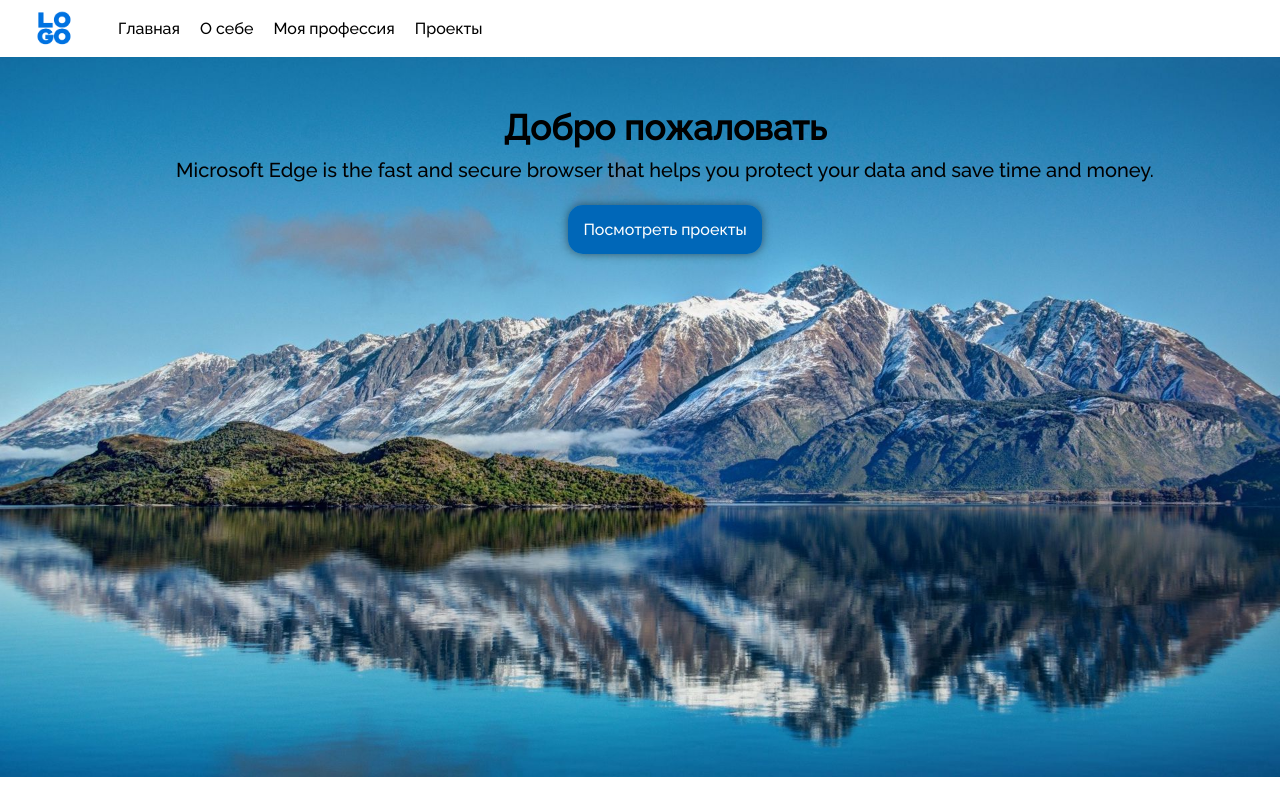
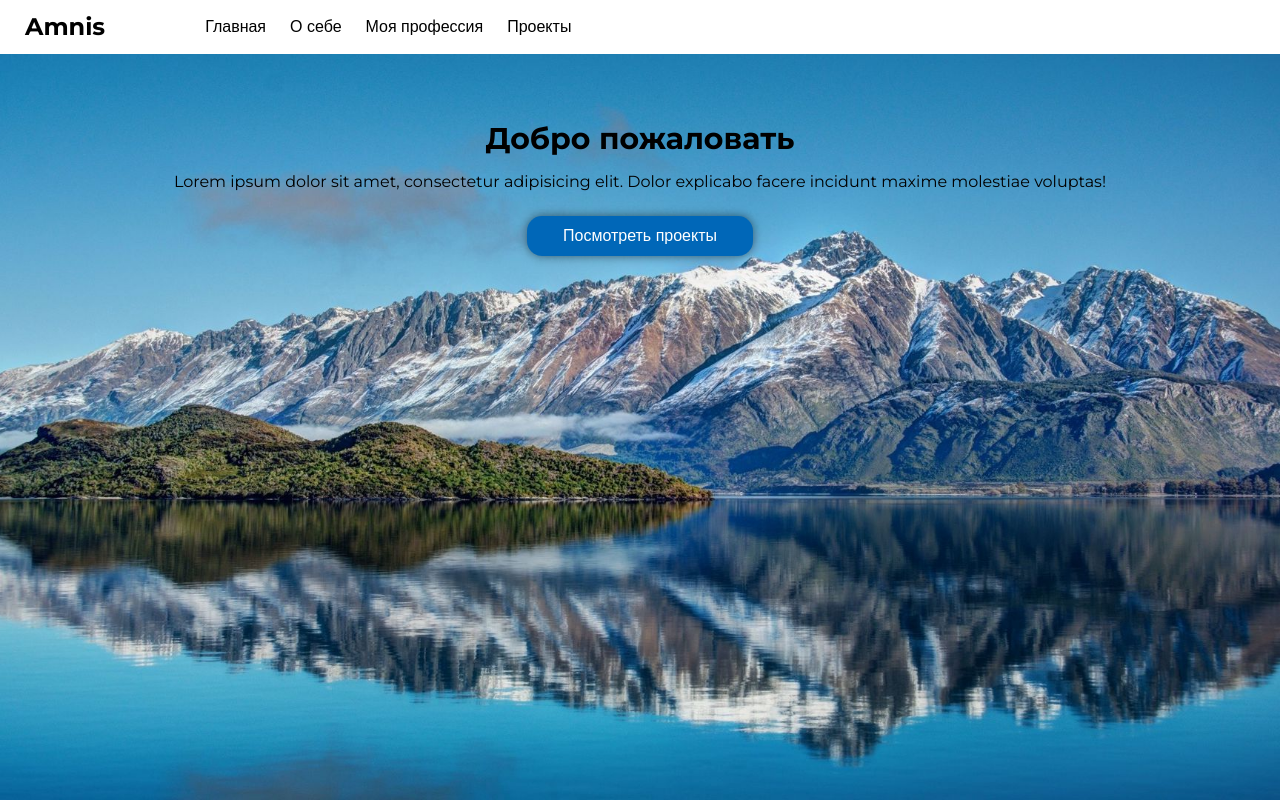
Before and after one commit to Internet-programming-labs/Lab2, a PHP site: page / in a window 1280 px wide. Run offline with PHP 8.4, Linux system fonts and the light colour scheme.

Commit message:
Added some moments

```diff
--- a/Styles/header.css
+++ b/Styles/header.css
@@ -1,19 +1,54 @@
+html
+{
+    box-sizing: border-box;
+}
+
+*, *:before, *:after
+{
+    box-sizing: inherit;
+}
+
 body{
     padding: 0;
     margin: 0;
 }
 
 .header{
+
+    background-color: white;
+    height: 54px;
+}
+
+.header_content
+{
     margin: 0;
-    padding: 0 0;
     display: flex;
+    align-items: center;
+    height: 100%;
+    padding: 0 0 0 25px;
 }
 
 .navigation{
-    margin: 0;
     padding: 0;
     list-style: none;
+    margin: 0 0 0 100px;
 }
+
+@media(max-width: 590px)
+{
+    .navigation{
+        margin: 0 0 0 25px
+    }
+}
+/*
+@media(max-width: 600px)
+{
+    .navigation
+    {
+        margin: 0 30px;
+    }
+}
+ */
 
 .navigation > ul{
     display: flex;
@@ -21,10 +56,17 @@ body{
     list-style: none;
     margin: 0;
     padding: 0;
+    flex-wrap: wrap;
+    text-align: center;
 }
 
 .navigation > ul > li{
-    padding: 10px;
+
+}
+
+.navigation > ul > li:not(:last-child)
+{
+    margin: 0 24px 0 0;
 }
 .navigation > ul
 {
@@ -45,11 +87,16 @@ body{
     text-decoration: underline;
 }
 
+.logo
+{
+    font-size: 24px;
+    font-weight: 700;
+}
+
 .logo img{
     width: 108px;
     /*float: left;*/
 }
-
 
 /*
 
--- /dev/null
+++ b/Styles/index.css
@@ -0,0 +1,96 @@
+html
+{
+    box-sizing: border-box;
+}
+
+*, *:before, *:after
+{
+    box-sizing: inherit;
+}
+
+a
+{
+    text-decoration: none;
+}
+
+ul, ol, li
+{
+    list-style: none;
+    padding: 0;
+}
+
+img
+{
+    vertical-align: top;
+}
+
+h1, h2, h3, h4, h5, h6
+{
+    font-weight: inherit;
+    font-size: inherit;
+}
+
+html, body
+{
+    padding: 0;
+    margin: 0;
+    height: 100%;
+    line-height: 1;
+    font-size: 16px;
+    color: #000;
+    font-family: Montserrat;
+}
+
+body
+{
+    background-image: url("../images/lake_and_mountains.jpg");
+    background-attachment: fixed;
+    background-size: cover;
+    background-position: center;
+    overflow: hidden;
+}
+
+.wrapper
+{
+    width: 88%;
+    margin: 0 auto;
+}
+
+.welcome_container
+{
+    padding: 50px 0;
+    text-align: center;
+}
+
+.welcome_heading
+{
+    font-size: 30px;
+    font-weight: 700;
+}
+
+.welcome_description
+{
+
+}
+
+.welcome_buttons
+{
+    display: inline-flex;
+    padding: 10px 0;
+}
+
+.projects_link
+{
+    background-color: #0067B8;
+    border-radius: 15px;
+    display:flex;
+    min-height: 40px;
+    justify-content: center;
+    align-items: center;
+    padding: 0 36px;
+    text-decoration: none;
+    font-family: 'Raleway', sans-serif;
+    border-radius: 15px;
+    color: white;
+    box-shadow: 0 0 10px rgba(0,0,0,0.5);
+}
--- a/Styles/main.css
+++ b/Styles/main.css
@@ -1,8 +1,31 @@
+html
+{
+    box-sizing: border-box;
+}
+*, *:before, *:after
+{
+    box-sizing: inherit;
+}
+
+body
+{
+    background-image: url("../images/lake_and_mountains.jpg");
+    background-attachment: fixed;
+    background-size: cover;
+    background-position: center;
+    overflow: hidden;
+}
+
+.wrapper
+{
+    margin: 0 25px;
+    width: 100%;
+}
 
 .background img
 {
     width: 100%;
-    position: absolute;
+    position: relative;
     pointer-events: none;
 }
 
@@ -10,14 +33,13 @@
 {
     width: 100%;
     margin: 0 25px;
-    position:absolute;
     display: flex;
     justify-content: center;
 }
 
 .heroItem
 {
-    position:absolute;
+    position: relative;
     top: 50px;
     text-align: center;
 }
--- a/Styles/text_styles.css
+++ b/Styles/text_styles.css
@@ -12,12 +12,19 @@
     font-size: 35px;
 }
 
+.c-heading
+{
+    position: relative;
+    font-family: 'Raleway', sans-serif;
+    margin: 0;
+    font-size: 25px;
+}
+
 .c-paragraph-2{
     font-family: 'Raleway', sans-serif;
     margin: 0;
     padding: 10px 0 3px 0;
     font-size: 20px;
-
 }
 
 .c-paragraph-1{
--- a/header.php
+++ b/header.php
@@ -1,9 +1,8 @@
 
 
-<div class = "header">
-    <div class = "logo">
-        <img src = "images/logo-social.png" alt = "logo-social">
-    </div>
+<header class = "header">
+    <div class = "header_content">
+        <a class = "logo">Amnis</a>
         <nav class = "navigation">
             <ul>
                 <li><a href="index.php"> Главная</a></li>
@@ -13,3 +12,5 @@
             </ul>
         </nav>
     </div>
+
+</header>
--- a/index.php
+++ b/index.php
@@ -2,23 +2,21 @@
 <html>
 <head>
     <meta charset = "UTF-8">
+    <meta charset="UTF-8" name="viewport" content="width=device-width, initial-scale=1.0, maximum-scale=1.0, user-scalable=no">
+    <link rel = "stylesheet" href = "css/style.css">
+    <link rel = "stylesheet" href = "Styles/header.css">
+    <link rel = "stylesheet" href = "Styles/index.css">
+    <link href="https://fonts.googleapis.com/css2?family=Montserrat:wght@400;500;600;700;800&display=swap" rel="stylesheet">
     <title>My site</title>
-    <link rel = "stylesheet" href = "Styles/header.css">
-    <link rel = "stylesheet" href = "Styles/main.css">
-    <link rel = "stylesheet" href = "Styles/text_styles.css">
 </head>
 <body>
     <?php include('header.php'); ?>
-
-    <div class = "introTextAndImage">
-        <div class = "background">
-            <img src = "images/lake_and_mountains.jpg" alt = "Background">
-        </div>
-        <div class = "mobile">
-            <div class = "heroItem">
-                <h1 class = "c-heading-3">Добро пожаловать</h1>
-                <p class = "c-paragraph-2">Microsoft Edge is the fast and secure browser that helps you protect your data and save time and money. </p>
-                <a class = "see_projects" href="index.php">Посмотреть проекты</a>
+    <div class = "wrapper">
+        <div class = "welcome_container">
+            <h1 class = "welcome_heading">Добро пожаловать</h1>
+            <p class = "welcome_description">Lorem ipsum dolor sit amet, consectetur adipisicing elit. Dolor explicabo facere incidunt maxime molestiae voluptas!</p>
+            <div class = "welcome_buttons">
+                <a href = "" class = "projects_link">Посмотреть проекты</a>
             </div>
         </div>
     </div>
```
Also changed, not shown: Styles/about_me.css (+55 -0 lines), Styles/projects.css (+50 -8 lines), about_me.php (+16 -1 lines), index2.php (added, +31 -0 lines), projects.php (+37 -5 lines). Lines whose indentation alone changed are shown as unchanged.
